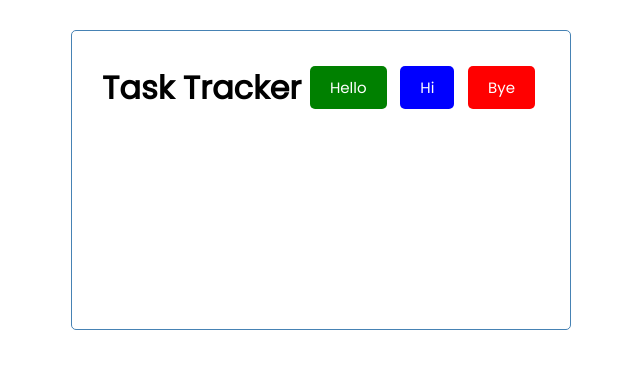
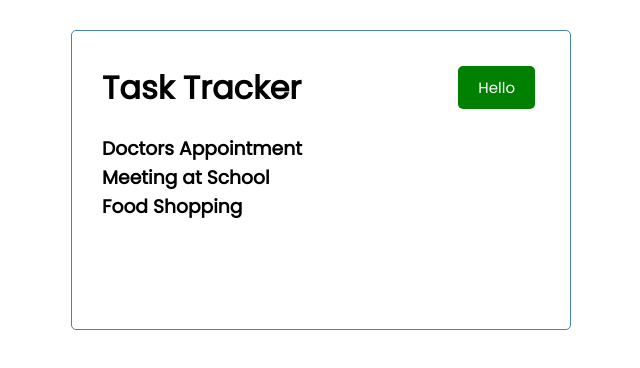
Before and after one commit to jacky6016/React-Practice, a React (Create React App) app: page / in a window 1280 px wide. Shown: the top 368 px of the page, without its empty margins (319-959 px from the left). Built offline with nearby package versions, Linux system fonts and the light colour scheme.

Commit message:
Create a list using map()

```diff
--- a/src/App.js
+++ b/src/App.js
@@ -1,11 +1,13 @@
 // The root App component
 import Header from './components/Header'
+import Tasks from './components/Tasks'
 
 const App = () => {
   return (
     // passing a prop
     <div className='container'>
         <Header />
+        <Tasks />
     </div>
   )
 }
--- a/src/components/Header.js
+++ b/src/components/Header.js
@@ -11,8 +11,6 @@
         <header className='header'>
             <h1>{title}</h1>
             <Button color='green' text='Hello' onClick={onClick}/>
-            <Button color='blue' text='Hi' />
-            <Button color='red' text='Bye' />
         </header>
     )
 }
--- /dev/null
+++ b/src/components/Tasks.js
@@ -0,0 +1,30 @@
+const tasks = [
+    {
+        id: 1,
+        text: 'Doctors Appointment',
+        day: 'Feb 5th at 2:30pm',
+        reminder: true,
+    },
+    {
+        id: 2,
+        text: 'Meeting at School',
+        day: 'Feb 6th at 1:30pm',
+        reminder: true,
+    },
+    {
+        id: 3,
+        text: 'Food Shopping',
+        day: 'Feb 5th at 3:30pm',
+        reminder: false,
+    }
+]
+
+const Tasks = () => {
+    return (
+        <>
+            {tasks.map((task) => (<h3 key={task.id}>{task.text}</h3>))}
+        </>
+    )
+}
+
+export default Tasks
```
